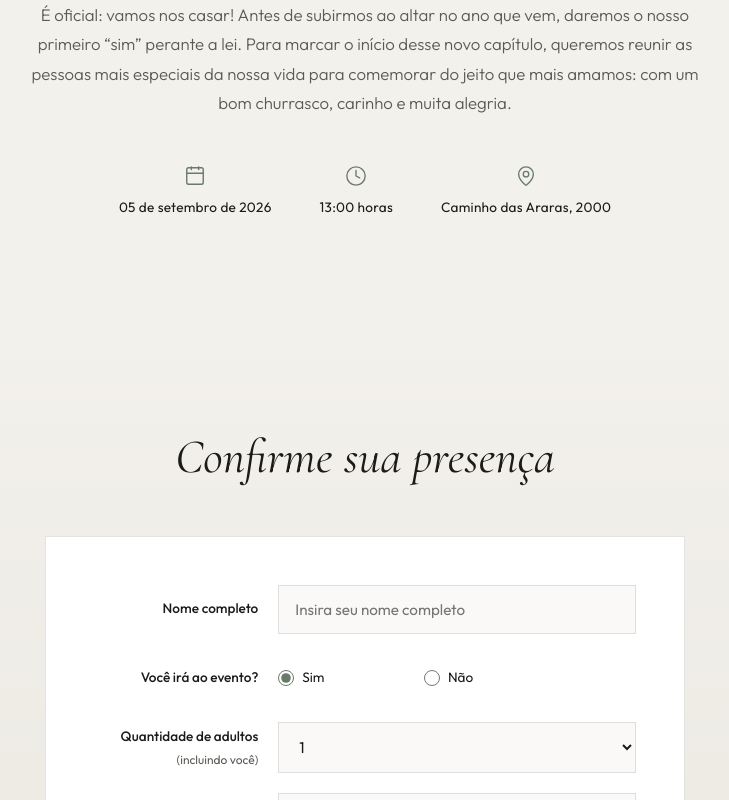
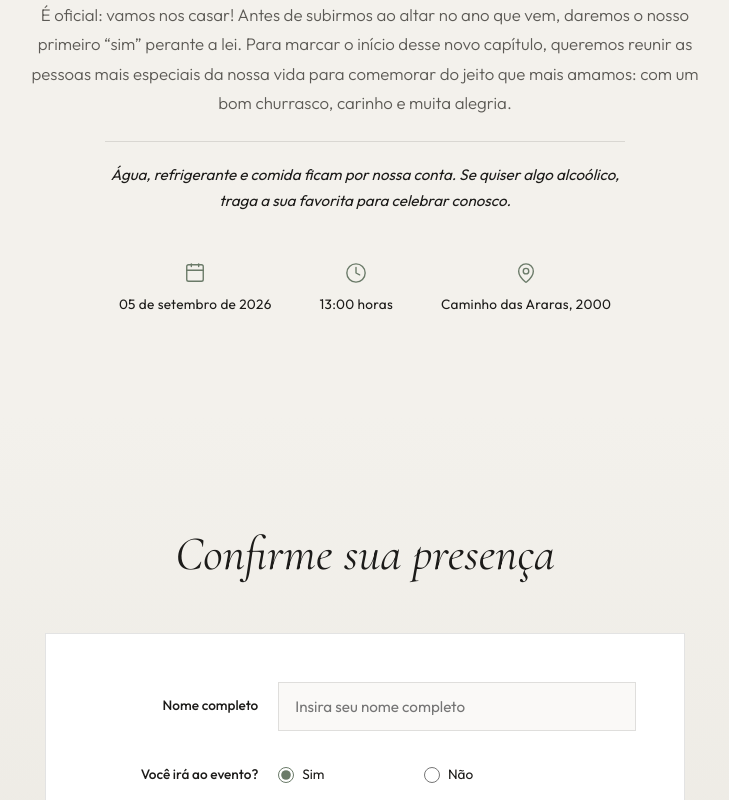
Before and after one commit to fabiaalv3s/convite-civil, a React (Vite) app: page / in a window 1280 px wide. Shown: the part 1234-2034 px from the top of the page, without its empty margins (275-1004 px from the left). Built offline with nearby package versions, Linux system fonts and the light colour scheme.

Commit message:
add intro note about refreshments for the event

```diff
--- a/src/App.css
+++ b/src/App.css
@@ -312,7 +312,19 @@ a {
   font-weight: 300;
   line-height: 1.75;
   color: var(--text-muted);
-  margin-bottom: 3rem;
+  margin-bottom: 1.5rem;
+}
+
+.intro-note {
+  font-size: 0.95rem;
+  font-weight: 400;
+  font-style: italic;
+  line-height: 1.7;
+  color: var(--text);
+  max-width: 520px;
+  margin: 0 auto 3rem;
+  padding-top: 1.25rem;
+  border-top: 1px solid var(--line);
 }
 
 .details-row {
--- a/src/App.tsx
+++ b/src/App.tsx
@@ -191,6 +191,11 @@ function App() {
           com um bom churrasco, carinho e muita alegria.
         </p>
 
+        <p className="intro-note">
+          Água, refrigerante e comida ficam por nossa conta.
+          Se quiser algo alcoólico, traga a sua favorita para celebrar conosco.
+        </p>
+
         <div className="details-row">
           <div className="detail-item">
             <Calendar size={22} strokeWidth={1.5} />
```
